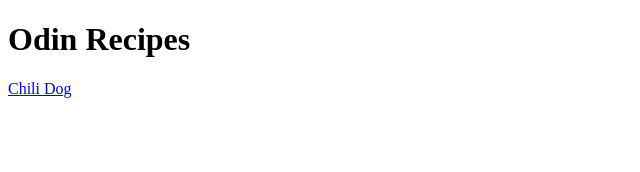
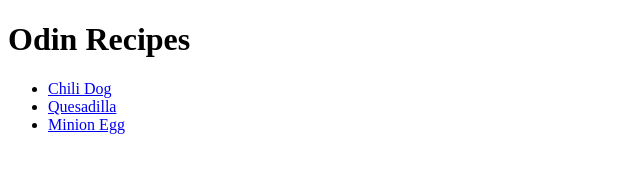
Before and after one commit to avujcevic/odin-recipes, a plain HTML site: page index.html in a window 1280 px wide. Shown: the whole page, without its empty margins (0-640 px from the left). Drawn offline with Linux system fonts and the light colour scheme.

Commit message:
Add all recipes to index.html as a list

```diff
--- a/index.html
+++ b/index.html
@@ -9,6 +9,11 @@
 <body>
     <h1>Odin Recipes</h1>
 
-    <a href="recipes/chili-dog.html">Chili Dog</a>
+    <ul>
+        <li> <a href="recipes/chili-dog.html">Chili Dog</a></li>
+        <li> <a href="recipes/quesadilla.html">Quesadilla</a></li>
+        <li> <a href="recipes/minion-egg.html">Minion Egg</a></li>
+    </ul>
+
 </body>
 </html>
```
